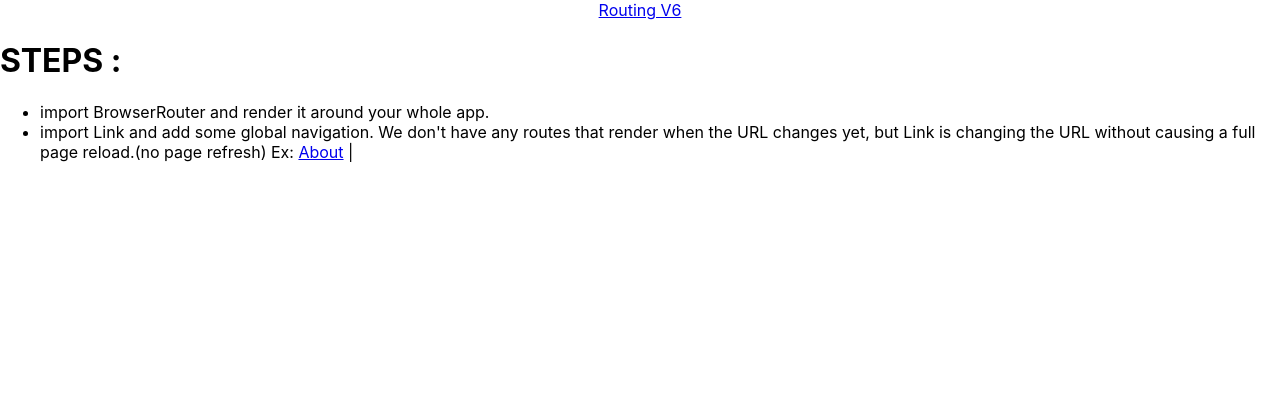
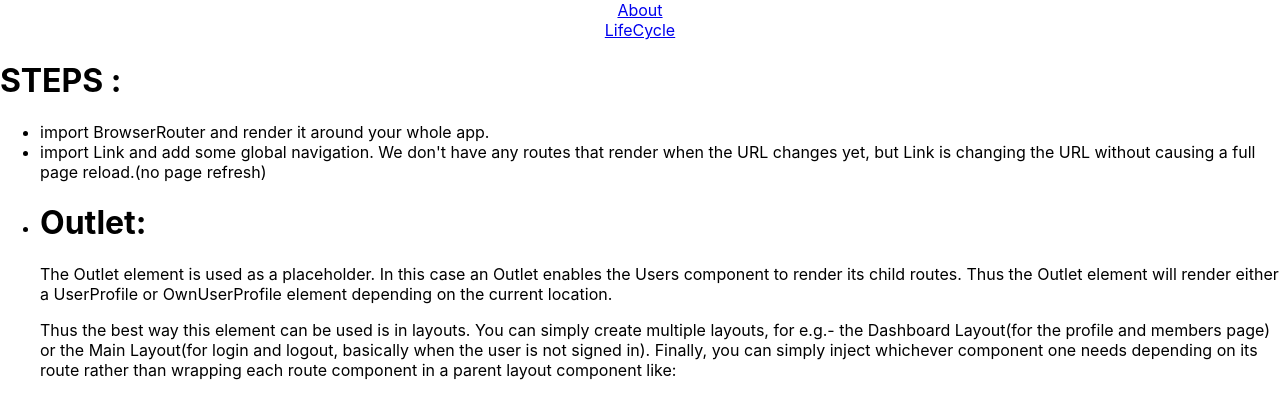
Before and after one commit to deepakPandeygit/reactdemo, a React (Create React App) app: page / in a window 1280 px wide. Shown: the top 418 px of the page. Built offline with nearby package versions, Linux system fonts and the light colour scheme.

Commit message:
rout study

```diff
--- a/src/App.js
+++ b/src/App.js
@@ -5,17 +5,24 @@ import { BrowserRouter, Routes, Route } from "react-router-dom";
 
 //for routing body component
 import Routerv6 from './components/sidebar/routerv6';
-import Aboutjsx from './components/sidebar/Aboutjsx'
+import Aboutjsx from './components/sidebar/Aboutjsx';
+import ScssBasic from './components/sidebar/scssBasic';
+import ReactLifeCycle from './components/sidebar/reactLifeCycle';
+
 
 
 function App() {
   return (
     <BrowserRouter>
       <Routes>
-        <Route path="/" element={<Routerv6 />} />
-        <Route path="/about" element={<Aboutjsx />} />
+        <Route path="/" element={<Routerv6 />} >
+          <Route path="scss" element={<ScssBasic />} />
+          <Route path="about" element={<Aboutjsx />} />
+        </Route>
+        <Route path="lifeCycle" element={<ReactLifeCycle />} />
+        {/* Notice at "/" it renders <Routerv6>. At "/scss" it render <ScssBasic>. */}
 
-        {/* Notice at "/" it renders <App>. At "/invoices" it render <Invoices>. */}
+        {/* <Route path="*" element={}></Route> */}
       </Routes>
     </BrowserRouter>
   );
--- /dev/null
+++ b/src/components/sidebar/reactLifeCycle.jsx
@@ -0,0 +1,9 @@
+import React from 'react'
+
+function ReactLifeCycle() {
+    return (
+        <p>react life cycle hook</p>
+    )
+}
+
+export default ReactLifeCycle
--- a/src/components/sidebar/routerv6.jsx
+++ b/src/components/sidebar/routerv6.jsx
@@ -1,19 +1,75 @@
 import React from 'react';
-import { Link } from 'react-router-dom'
+import { Link, Outlet } from 'react-router-dom';
+
 
 function Routerv6() {
   return (
     <>
-            <center><Link to="/about">Routing V6</Link></center>
+
+
+
+
+
+      <center><Link to="about">About</Link></center>
+      {/* req outlet to use about  */}
+      <center><Link to="lifeCycle">LifeCycle</Link></center>
+      {/* no outlet req to use lifeCycle  */}
       <h1>
         STEPS :
       </h1>
       <ul>
         <li> import BrowserRouter and render it around your whole app.</li>
         <li> import Link and add some global navigation. We don't have any routes that render when the URL changes yet, but Link is changing the URL without causing a full page reload.(no page refresh)
-                    Ex: <Link to="/about">About</Link> |{" "}
+          {/* Ex: <Link to="/about">About</Link> |{" "} */}
+        </li>
+        <li>
+          <h1>Outlet:</h1>
+          <p>The Outlet element is used as a placeholder. In this case an Outlet enables the Users component to render its child routes. Thus the Outlet element will render either a UserProfile or OwnUserProfile element depending on the current location.</p>
+          {/*   Ex:
+                         import {
+  BrowserRouter,
+  Routes,
+  Route,
+  Link,
+  Outlet
+} from 'react-router-dom';
+
+function App() {
+  return (
+    <BrowserRouter>
+      <Routes>
+        <Route path="/" element={<Home />} />
+        <Route path="users" element={<Users />}>
+          <Route path="/" element={<UsersIndex />} />
+          <Route path=":id" element={<UserProfile />} />
+          <Route path="me" element={<OwnUserProfile />} />
+        </Route>
+      </Routes>
+    </BrowserRouter>
+  );
+}
+
+function Users() {
+  return (
+    <div>
+      <nav>
+        <Link to="me">My Profile</Link>
+      </nav>
+
+      <Outlet />
+    </div>
+  );
+} */}
+          <p>Thus the best way this element can be used is in layouts. You can simply create multiple layouts, for e.g.- the Dashboard Layout(for the profile and members page) or the Main Layout(for login and logout, basically when the user is not signed in). Finally, you can simply inject whichever component one needs depending on its route rather than wrapping each route component in a parent layout component like:
+          </p>
+          {/* ex:<Route path="/" element={<DashboardLayout />}>
+          <Route path="/" element={<HomePage />} />
+          <Route path=":id" element={<UserProfile />} />
+          <Route path="me" element={<OwnUserProfile />} />
+</Route>     */}
         </li>
       </ul>
+      <Outlet></Outlet>  {/* used to load child route */}
     </>
   )
 }
--- /dev/null
+++ b/src/components/sidebar/scssBasic.jsx
@@ -0,0 +1,9 @@
+import React from 'react'
+
+function ScssBasic() {
+    return (
+        <p>react demo</p>
+    )
+}
+
+export default ScssBasic
```
Lines whose indentation alone changed are shown as unchanged.
